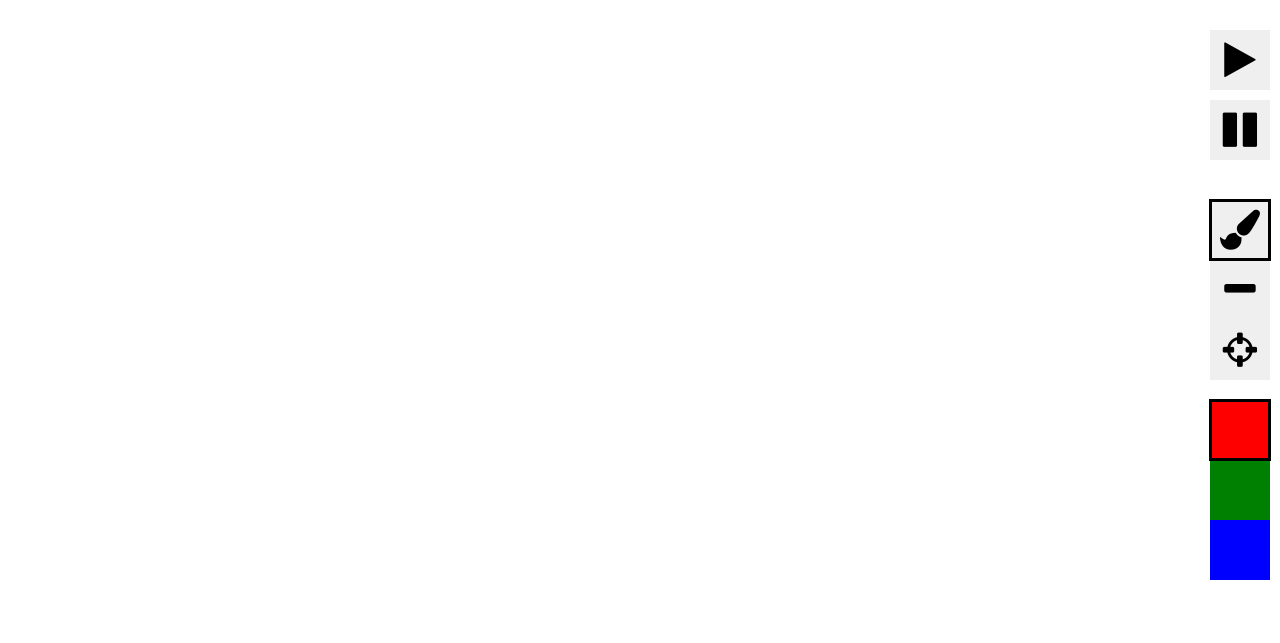
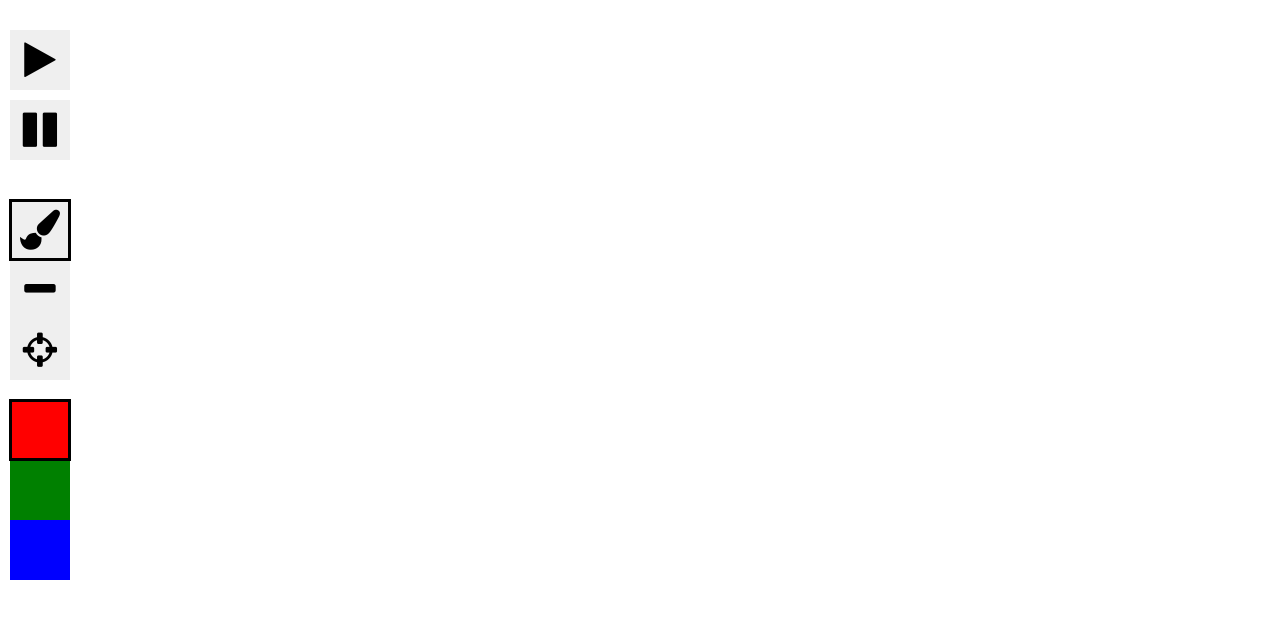
Before and after one commit to loveolsson/particle-draw, a website: page html/index.html in a window 1280 px wide. Drawn offline with nearby package versions, Linux system fonts and the light colour scheme.

Commit message:
Vänster

```diff
--- a/html/index.html
+++ b/html/index.html
@@ -37,19 +37,19 @@
   }
 
   #play {
-    right: 10px;
+    left: 10px;
     position: absolute;
     top: 30px;
   }
   #stop {
-    right: 10px;
+    left: 10px;
     position: absolute;
     top: 100px;
   }
 
   .container {
     position: absolute;
-    right: 10px;
+    left: 10px;
     padding: 0;
     margin: 0;
   }
```
